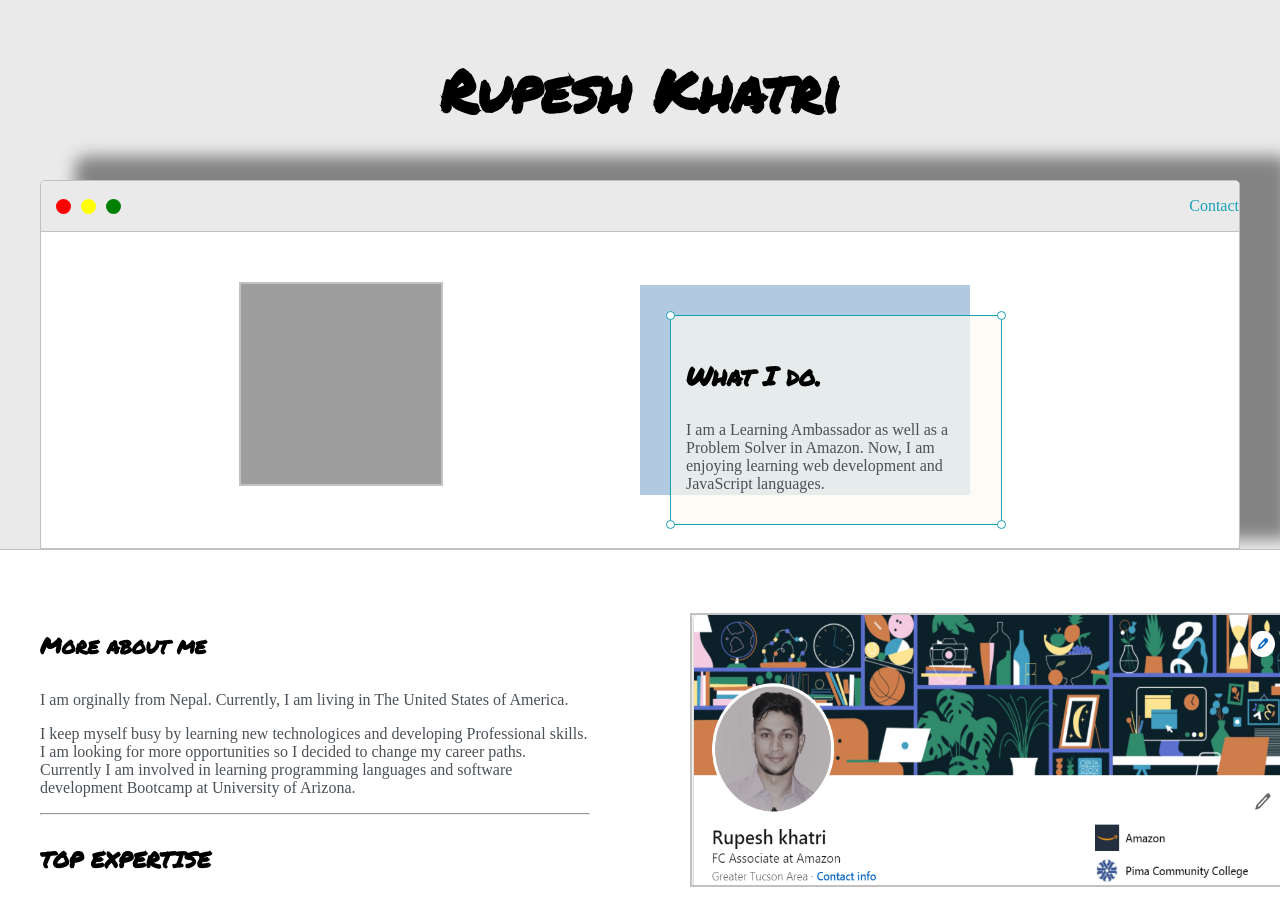
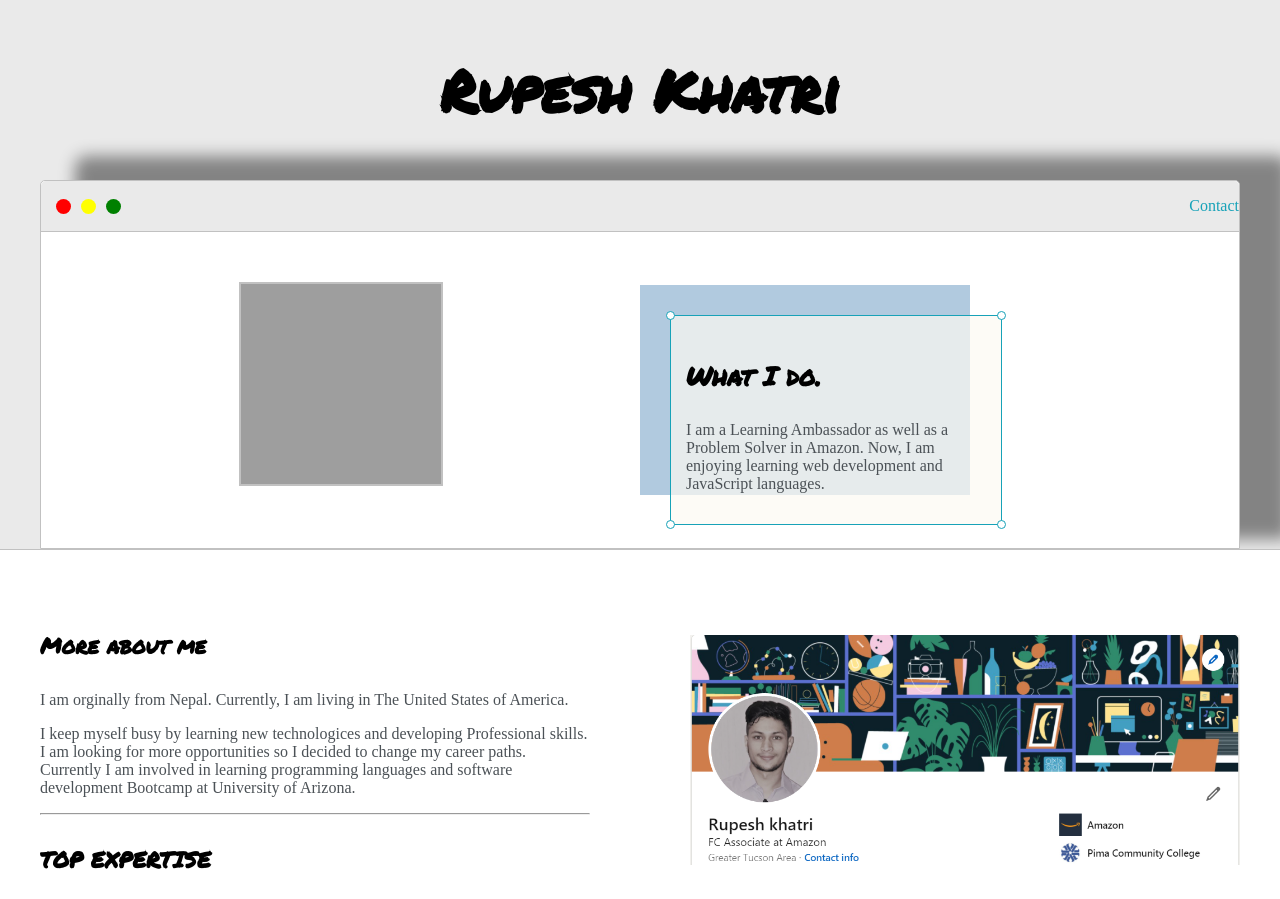
Before and after one commit to Rupeshkhatri7/My-Websites, a plain HTML site: page index.html in a window 1280 px wide. Shown: the top 899 px of the page. Drawn offline with Linux system fonts and the light colour scheme; grey boxes are pictures that could not be loaded.

Commit message:
fix media quries

```diff
--- a/asset/css/style.css
+++ b/asset/css/style.css
@@ -262,11 +262,7 @@ transform: scale(1.5);
 }
 
 #social_img{
-    display: block;
-    margin: 0 auto;
-    height: 270px;
-    width: 600px;
-    border: 2px solid var(--bordercolor);
+  width: 100%;
 
 }
 
```
